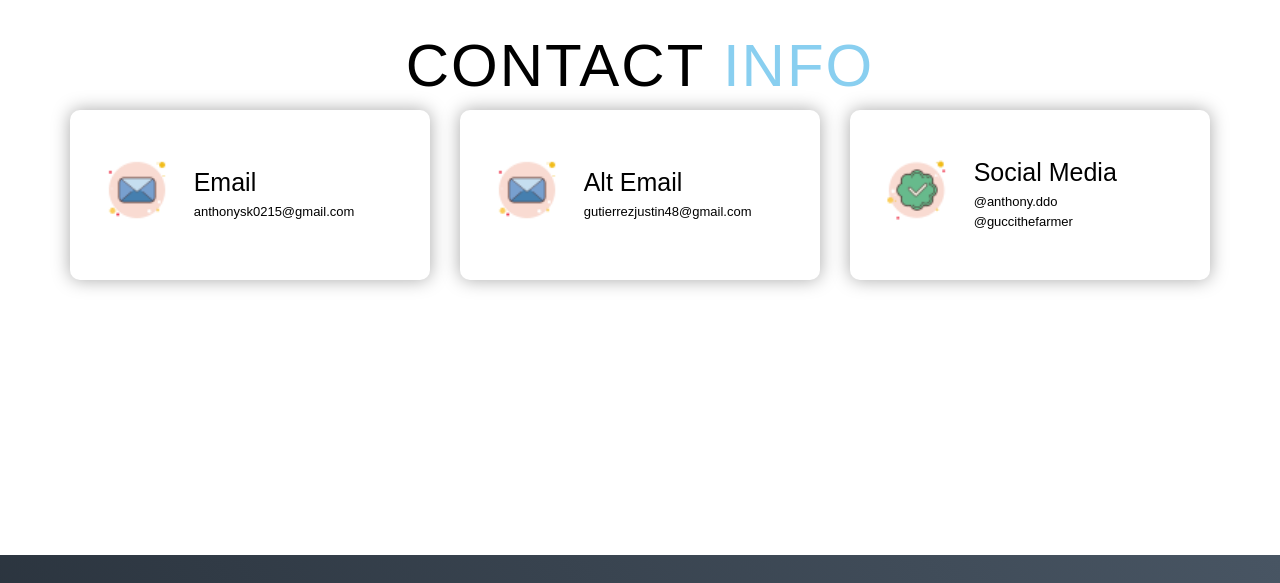
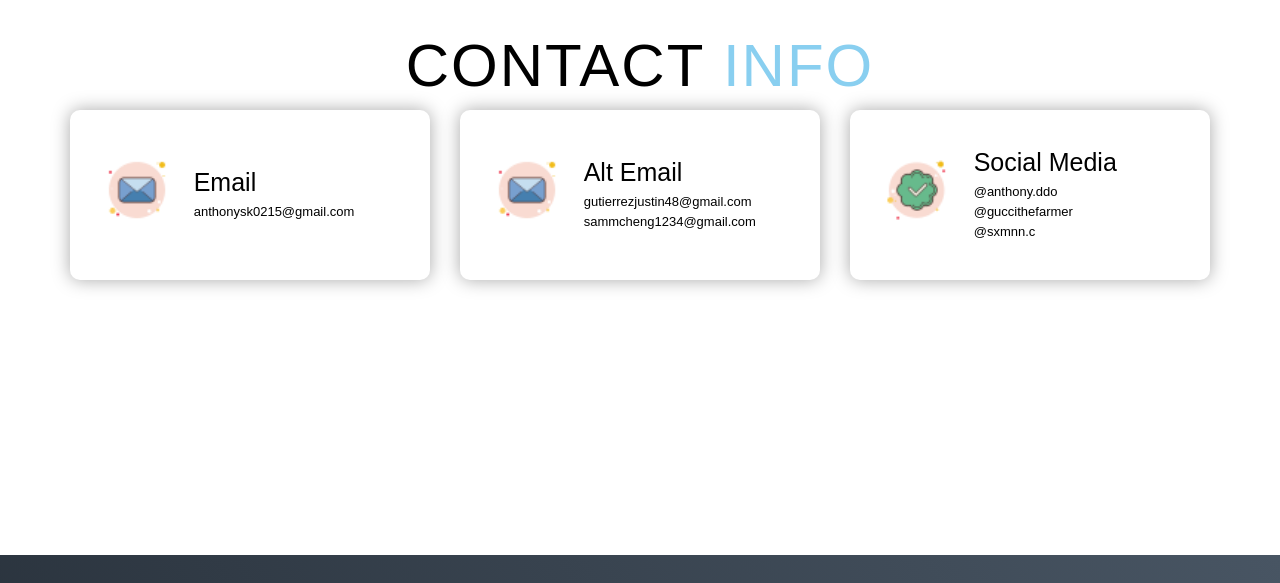
Before and after one commit to anthonysk0215/CodeClimbers, a plain HTML site: page index.html in a window 1280 px wide. Shown: the part 5547-6130 px from the top of the page. Drawn offline with Linux system fonts and the light colour scheme.

Commit message:
Update index.html

```diff
--- a/index.html
+++ b/index.html
@@ -156,6 +156,7 @@
                     <div class="contact-info">
                         <h1>Alt Email</h1>
                         <h2>gutierrezjustin48@gmail.com</h2>
+                        <h2>sammcheng1234@gmail.com</h2>
                     </div>
                 </div>
                 <div class="contact-item">
@@ -164,6 +165,7 @@
                         <h1>Social Media</h1>
                         <h2>@anthony.ddo</h2>
                         <h2>@guccithefarmer</h2>
+                        <h2>@sxmnn.c</h2>
                     </div>
                 </div>
             </div>
```
